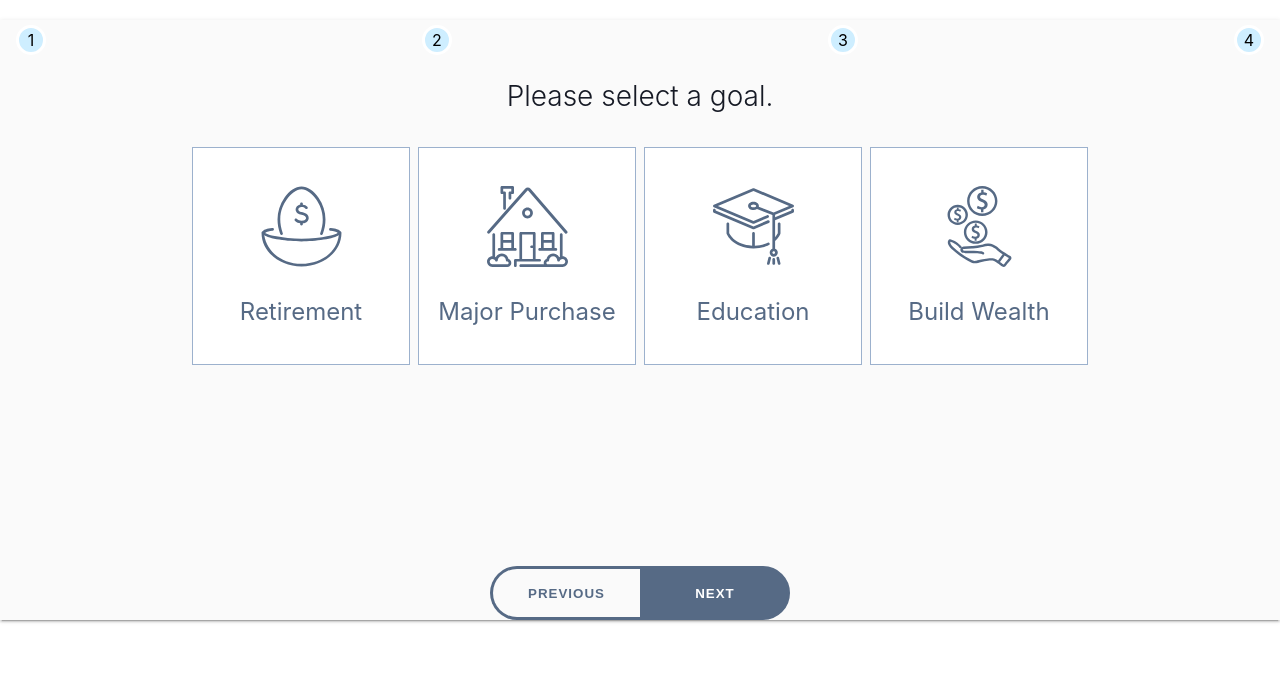
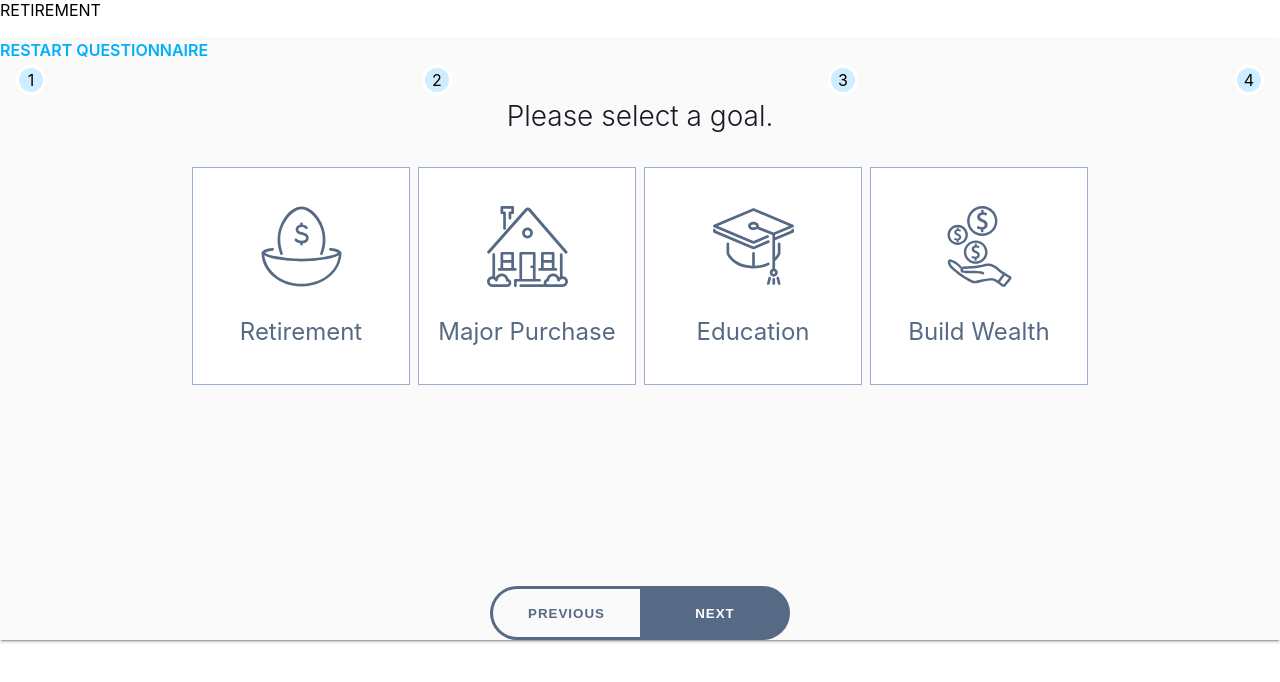
Before and after one commit to Milan1993/invest-strategy, a React (Create React App) app: page / in a window 1280 px wide. Shown: the top 682 px of the page. Built offline with nearby package versions, Linux system fonts and the light colour scheme; the HTML template or start-up script is replaced by a standard one.

Commit message:
Added new goal type component

```diff
--- a/src/App.js
+++ b/src/App.js
@@ -1,5 +1,6 @@
 import GoalType from "./components/GoalType";
 import GoalTypes from "./components/GoalTypes";
+import GoalTypeNew from "./components/GoalTypeNew";
 import { Stepper } from "./components/Step/Stepper";
 import "./App.css";
 
@@ -7,6 +8,7 @@ function App() {
   return (
     <div className="App">
       <header className="App-header"></header>
+      <GoalTypeNew linkText="Retirement"/>
       <Stepper
         showStepNumbers
         showPrevNext
--- /dev/null
+++ b/src/components/GoalTypeNew.jsx
@@ -0,0 +1,15 @@
+import styled from 'styled-components';
+
+const GoalLink = styled.a`
+    text-decoration: none;
+    text-transform: uppercase;
+    color: #000000;
+`;
+
+const GoalTypeNew = ({ linkText }) => {
+    return (
+        <GoalLink href="">{linkText}</GoalLink>
+    )
+}
+
+export default GoalTypeNew;
--- a/src/components/Step/Stepper.jsx
+++ b/src/components/Step/Stepper.jsx
@@ -7,7 +7,7 @@ const StepperComponent = styled.div`
   position: relative;
   display: inline-flex;
   flex-direction: column;
-  justify-content: space-between;
+  justify-content: flex-start;
   gap: 80px;
   width: 100%;
   height: 600px;
@@ -38,6 +38,15 @@ const StepWrapper = styled.div`
 const ButtonWrapper = styled.div`
   display: flex;
   justify-content: center;
+  margin-top: auto;
+`;
+
+const RestartLink = styled.a`
+  text-decoration: none;
+  color: #00B0FB;
+  font-weight: 600;
+  line-height: 19px;
+  text-transform: uppercase;
 `;
 
 export const Stepper = ({ steps, showStepNumbers, showPrevNext }) => {
@@ -62,6 +71,8 @@ export const Stepper = ({ steps, showStepNumbers, showPrevNext }) => {
     }
   };
 
+  const goToFirstStep = () => setCurrentStep(1);
+
   const moveStepper = () => {
     if (stepperSelector.current) {
       const stepper = stepperSelector.current;
@@ -72,7 +83,10 @@ export const Stepper = ({ steps, showStepNumbers, showPrevNext }) => {
 
   return (
     <StepperComponent>
-      {showStepNumbers && <StepProgress stepsLength={steps.length} currentStep={currentStep} />}
+      <div>
+        <RestartLink href="" onClick={goToFirstStep}>Restart questionnaire</RestartLink>
+        {showStepNumbers && <StepProgress stepsLength={steps.length} currentStep={currentStep} />}
+      </div>
 
       <StepperSelector ref={stepperSelector}>
         {steps.map((step, i) => (
```
Also changed, not shown: src/components/GoalTypePicker.jsx (added, +18 -0 lines), src/components/Step/StepHeader.jsx (added).
